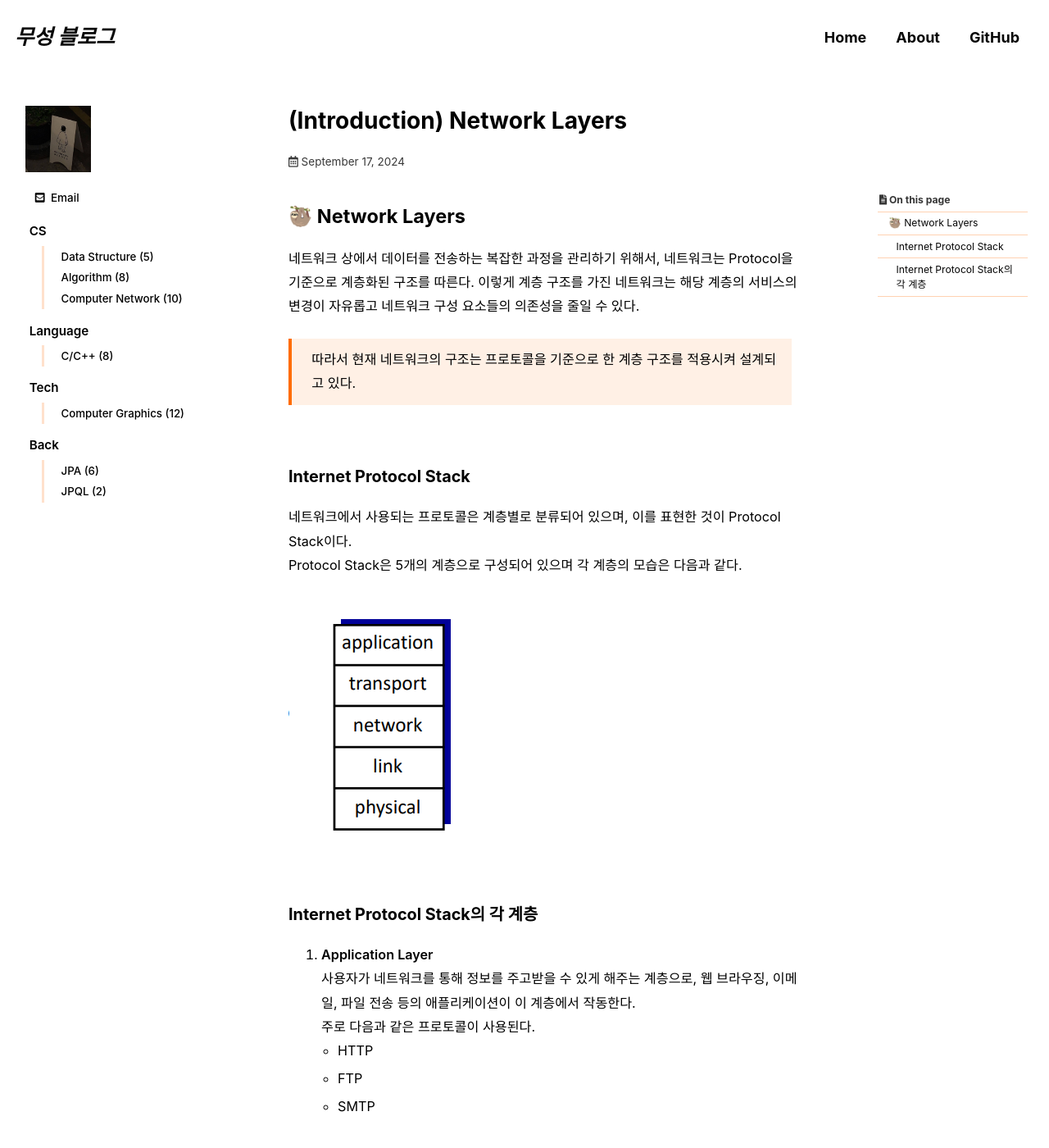
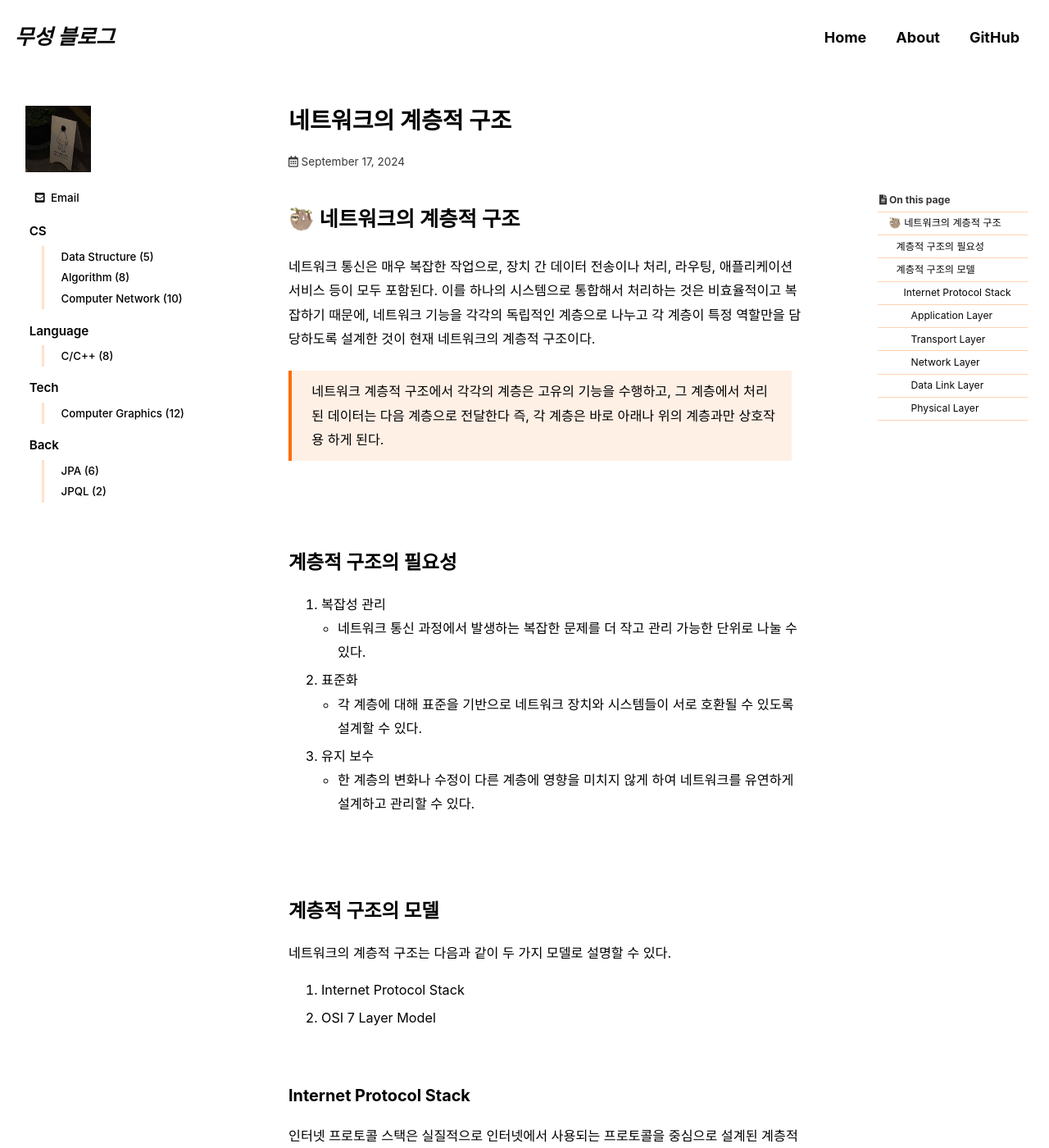
Before and after one commit to ms0828/ms0828.github.io, a Jekyll site: the page built from _posts/computer_network/2024-09-17-cn-network_layers.md, in a window 1280 px wide and 1400 px high. Shown: the whole window at 82% size. Built offline with Jekyll 4.4.1, drawn with Linux system fonts in a browser that asks for light colours; cached includes are drawn as plain includes; some web fonts are replaced; comment, search, counter and statistics services are not loaded; some of the changed text lies outside the part shown.

Commit message:
cn_layers_modified

```diff
--- a/_posts/computer_network/2024-09-17-cn-network_layers.md
+++ b/_posts/computer_network/2024-09-17-cn-network_layers.md
@@ -1,5 +1,5 @@
 ---
-title: "(Introduction) Network Layers"
+title: "네트워크의 계층적 구조"
 excerpt: ""
 
 categories:
@@ -16,44 +16,63 @@
 last_modified_at: 2024-09-17
 ---
 
-## 🦥 Network Layers
-네트워크 상에서 데이터를 전송하는 복잡한 과정을 관리하기 위해서, 네트워크는 Protocol을 기준으로 계층화된 구조를 따른다. 이렇게 계층 구조를 가진 네트워크는 해당 계층의 서비스의 변경이 자유롭고 네트워크 구성 요소들의 의존성을 줄일 수 있다.<br>
-> 따라서 현재 네트워크의 구조는 프로토콜을 기준으로 한 계층 구조를 적용시켜 설계되고 있다.
+# 🦥 네트워크의 계층적 구조
+네트워크 통신은 매우 복잡한 작업으로, 장치 간 데이터 전송이나 처리, 라우팅, 애플리케이션 서비스 등이 모두 포함된다. 이를 하나의 시스템으로 통합해서 처리하는 것은 비효율적이고 복잡하기 때문에, 네트워크 기능을 각각의 독립적인 계층으로 나누고 각 계층이 특정 역할만을 담당하도록 설계한 것이 현재 네트워크의 계층적 구조이다. <br>
+
+> 네트워크 계층적 구조에서 각각의 계층은 고유의 기능을 수행하고, 그 계층에서 처리된 데이터는 다음 계층으로 전달한다 즉, 각 계층은 바로 아래나 위의 계층과만 상호작용 하게 된다.
+
+<br><br>
+
+## 계층적 구조의 필요성
+1. 복잡성 관리
+  - 네트워크 통신 과정에서 발생하는 복잡한 문제를 더 작고 관리 가능한 단위로 나눌 수 있다.
+2. 표준화
+  - 각 계층에 대해 표준을 기반으로 네트워크 장치와 시스템들이 서로 호환될 수 있도록 설계할 수 있다.
+3. 유지 보수
+  - 한 계층의 변화나 수정이 다른 계층에 영향을 미치지 않게 하여 네트워크를 유연하게 설계하고 관리할 수 있다.
+
+<br><br>
+
+
+## 계층적 구조의 모델
+네트워크의 계층적 구조는 다음과 같이 두 가지 모델로 설명할 수 있다.
+1. Internet Protocol Stack
+2. OSI 7 Layer Model
 
 <br>
 
 ### Internet Protocol Stack
-네트워크에서 사용되는 프로토콜은 계층별로 분류되어 있으며, 이를 표현한 것이 Protocol Stack이다. <br>
-Protocol Stack은 5개의 계층으로 구성되어 있으며 각 계층의 모습은 다음과 같다.
+인터넷 프로토콜 스택은 실질적으로 인터넷에서 사용되는 프로토콜을 중심으로 설계된 계층적 구조이다. OSI 모델과 유사하지만 더 실용적인 방식으로 계층을 단순화한 구조로, 다음과 같은 5계층으로 나누어진다. 각 계층은 인터넷에서 데이터를 송수신할 때 사용되는 프로토콜들의 집합으로 구성된다.
 
 ![protocol_layer](/assets\images\posts_img\network\protocol_layer.png)
 
 <br>
 
-### Internet Protocol Stack의 각 계층
-1. **Application Layer**<br>
-  사용자가 네트워크를 통해 정보를 주고받을 수 있게 해주는 계층으로, 웹 브라우징, 이메일, 파일 전송 등의 애플리케이션이 이 계층에서 작동한다. <br>
+#### **Application Layer**<br>
+  사용자가 네트워크를 통해 데이터를 주고받을 수 있게 해주는 계층이다. 애플리케이션 계층은 네트워크 상에서 애플리케이션 간의 상호작용을 담당하며, 네트워크 기반의 서비스(웹 브라우징, 이메일 등)에 필요한 모든 데이터를 처리한다. <br>
   주로 다음과 같은 프로토콜이 사용된다.
-     - HTTP
-     - FTP
-     - SMTP
+   - HTTP
+   - FTP
+   - SMTP
+
   <br><br>
 
-2. **Transport Layer**<br>
-   클라이언트와 서버 사이에 데이터가 정확하게 전송되도록 하는 서비스를 제공하는 계층으로, 데이터를 작은 패킷으로 나누고, 순서대로 재조립하고, 오류가 생겼을 때 재전송을 관리한다. <br>주로 다음과 같은 프로토콜이 사용된다.
-     - TCP
-     - UDP
+#### **Transport Layer**<br>
+   클라이언트와 서버 간의 데이터 전송을 담당하는 계층으로, 주로 신뢰성 있는 전송(TCP)과 비연결성 전송(UDP, 빠른 전송)을 관리한다. 애플리케이션 계층에서 받은 데이터를 전송 가능한 크기로 나누어 TCP에서는 segment, UDP에서는 datagram 형태로 전송한다. 또한, TCP의 경우 수신된 데이터를 순서대로 재조립하고, 오류 발생 시 재전송을 통해 데이터의 신뢰성을 보장한다. 주로 TCP와 UDP 프로토콜이 사용된다.
+   - TCP
+   - UDP
   <br><br>
 
-3. **Network Layer**<br>
-  데이터를 목적지까지 전달하는 경로를 선택하는 계층으로, IP 주소를 사용해 데이터 패킷이 네트워크 상에서 올바른 목적지로 이동하도록 돕는다. 여기서 주로 사용되는 프로토콜이 IP이다.
+#### **Network Layer**<br>
+  데이터 패킷을 목적지까지 전달하는 역할을 담당하는 계층이다. 이 계층의 주요 기능은 전송 계층에서 내려온 데이터를 패킷으로 감싸고, 데이터 패킷의 경로를 설정하여 적절한 네트워크를 통해 전송한다. 여기서 주로 사용되는 프로토콜이 IP(Internet Protocol)이다.
+   - IP
   <br><br>
 
-4. **Data Link Layer**<br>
-  동일한 네트워크 내에서 인접한 장치들 간의 데이터 전송을 담당하는 계층으로, 패킷을 프레임으로 캡슐화하고 물리 계층에서의 오류 검출 및 수정 기능을 제공한다. 이 계층에서는 이더넷 같은 기술이 주로 사용된다.
+#### **Data Link Layer**<br>
+  (수업시간에 듣고 정리할 예정)
   <br><br>
 
-5. **Physical Layer**<br>
-  물리적 연결을 통해 비트 스트림을 전송하는 계층으로, 케이블이나 무선 신호 등 하드웨어적인 부분을 다루며 0과 1로 된 비트가 전기적 신호로 변환되어 전송된다.
+#### **Physical Layer**<br>
+  (수업시간에 듣고 정리할 예정)
 
   <br><br>
```
Also changed, not shown: _posts/computer_network/2024-09-09-cn-introduction.md (+2 -2 lines), _posts/computer_network/2024-09-12-cn-edge.md (+3 -3 lines), _posts/computer_network/2024-09-16-cn-core.md (+6 -4 lines).
